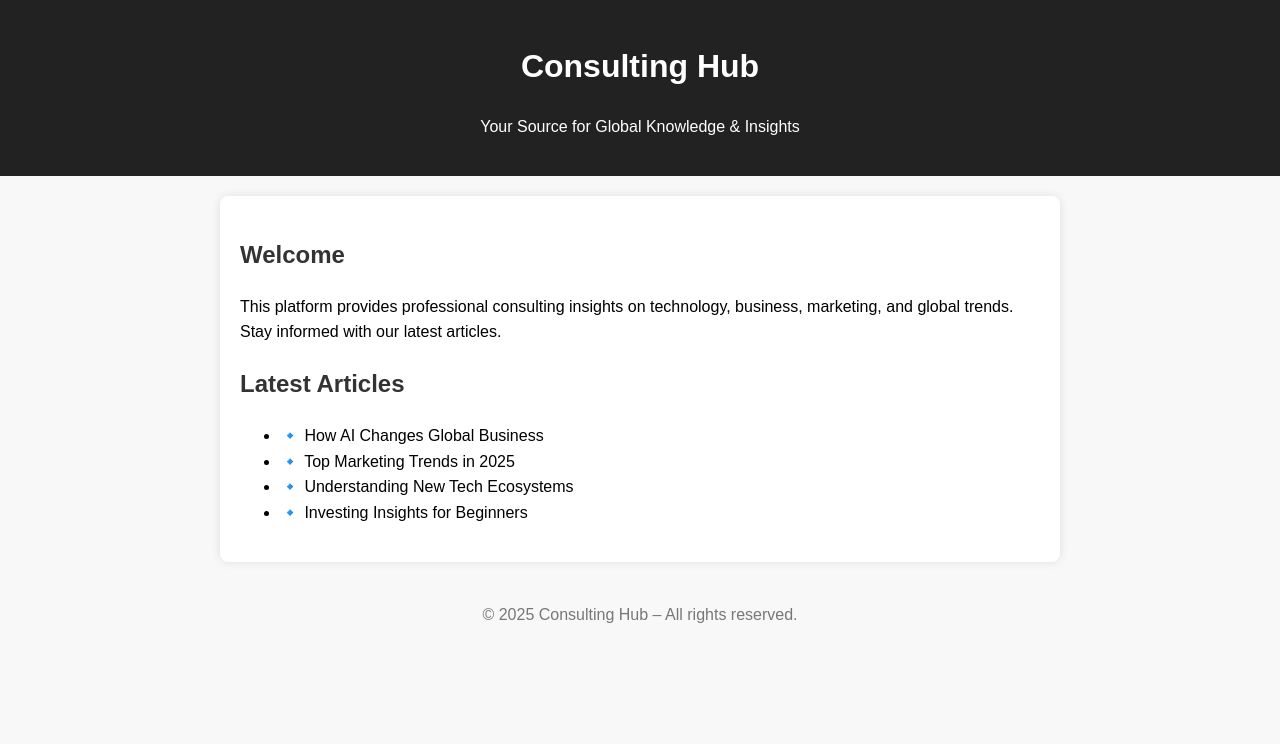
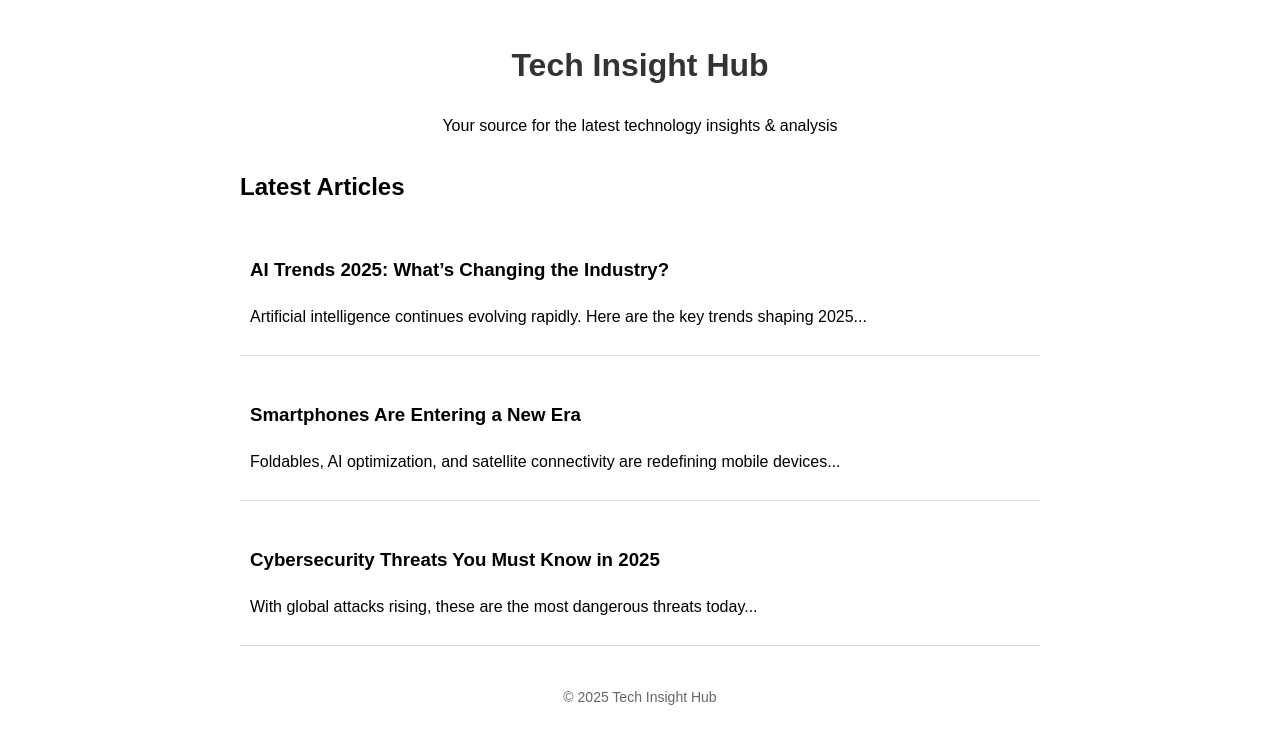
Before and after one commit to czchengzhi6-labshr/tech-insight-hub, a plain HTML site: page index.html in a window 1280 px wide. Drawn offline with Linux system fonts and the light colour scheme.

Commit message:
Update index.html

```diff
--- a/index.html
+++ b/index.html
@@ -1,67 +1,50 @@
 <!DOCTYPE html>
 <html lang="en">
 <head>
-    <meta charset="UTF-8">
-    <meta name="viewport" content="width=device-width, initial-scale=1.0">
-    <title>Consulting Hub</title>
+    <meta charset="UTF-8" />
+    <meta name="viewport" content="width=device-width, initial-scale=1.0" />
+    <title>Tech Insight Hub</title>
+
+    <meta name="description" content="Tech Insight Hub provides technology news, analysis, insights and tutorials covering AI, hardware, software, cybersecurity, and innovation." />
+
     <style>
-        body {
-            font-family: Arial, sans-serif;
-            background: #f8f8f8;
-            margin: 0;
-            padding: 0;
-            line-height: 1.6;
-        }
-        header {
-            background: #222;
-            color: #fff;
-            padding: 20px;
-            text-align: center;
-        }
-        .container {
-            width: 90%;
-            max-width: 800px;
-            margin: 20px auto;
-            background: white;
-            padding: 20px;
-            border-radius: 8px;
-            box-shadow: 0 0 10px rgba(0,0,0,0.1);
-        }
-        h2 {
-            color: #333;
-        }
-        footer {
-            text-align: center;
-            padding: 20px;
-            color: #777;
-        }
+        body { font-family: Arial, sans-serif; margin: 40px; line-height: 1.6; }
+        header { text-align: center; margin-bottom: 30px; }
+        h1 { color: #333; }
+        .container { max-width: 800px; margin: auto; }
+        .article { padding: 10px; border-bottom: 1px solid #ddd; margin-bottom: 15px; }
+        footer { text-align: center; margin-top: 40px; font-size: 14px; color: #666; }
     </style>
 </head>
+
 <body>
 
 <header>
-    <h1>Consulting Hub</h1>
-    <p>Your Source for Global Knowledge & Insights</p>
+    <h1>Tech Insight Hub</h1>
+    <p>Your source for the latest technology insights & analysis</p>
 </header>
 
 <div class="container">
-    <h2>Welcome</h2>
-    <p>
-        This platform provides professional consulting insights on technology, business,
-        marketing, and global trends. Stay informed with our latest articles.
-    </p>
+    <h2>Latest Articles</h2>
 
-    <h2>Latest Articles</h2>
-    <ul>
-        <li>🔹 How AI Changes Global Business</li>
-        <li>🔹 Top Marketing Trends in 2025</li>
-        <li>🔹 Understanding New Tech Ecosystems</li>
-        <li>🔹 Investing Insights for Beginners</li>
-    </ul>
+    <div class="article">
+        <h3>AI Trends 2025: What’s Changing the Industry?</h3>
+        <p>Artificial intelligence continues evolving rapidly. Here are the key trends shaping 2025...</p>
+    </div>
+
+    <div class="article">
+        <h3>Smartphones Are Entering a New Era</h3>
+        <p>Foldables, AI optimization, and satellite connectivity are redefining mobile devices...</p>
+    </div>
+
+    <div class="article">
+        <h3>Cybersecurity Threats You Must Know in 2025</h3>
+        <p>With global attacks rising, these are the most dangerous threats today...</p>
+    </div>
 </div>
 
 <footer>
-    © 2025 Consulting Hub – All rights reserved.
+    <p>© 2025 Tech Insight Hub</p>
 </footer>
 
 </body>
```
